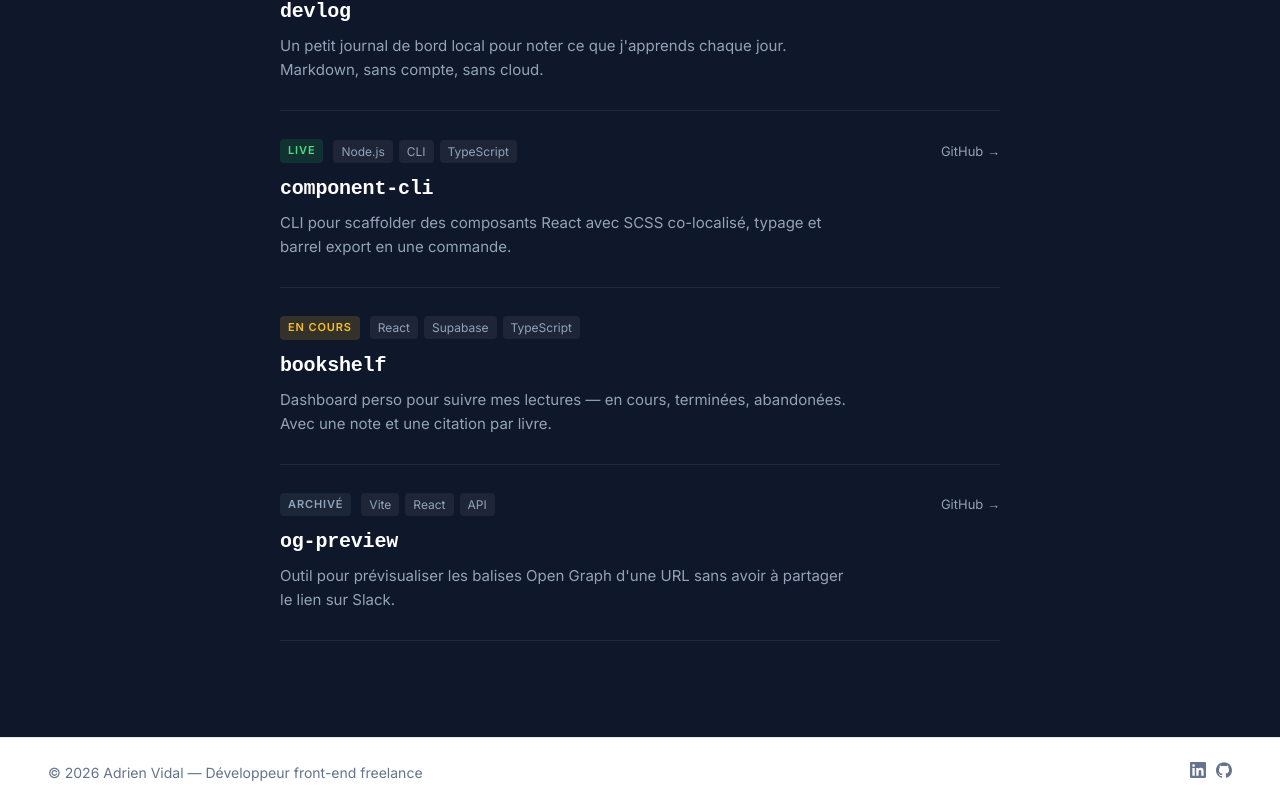
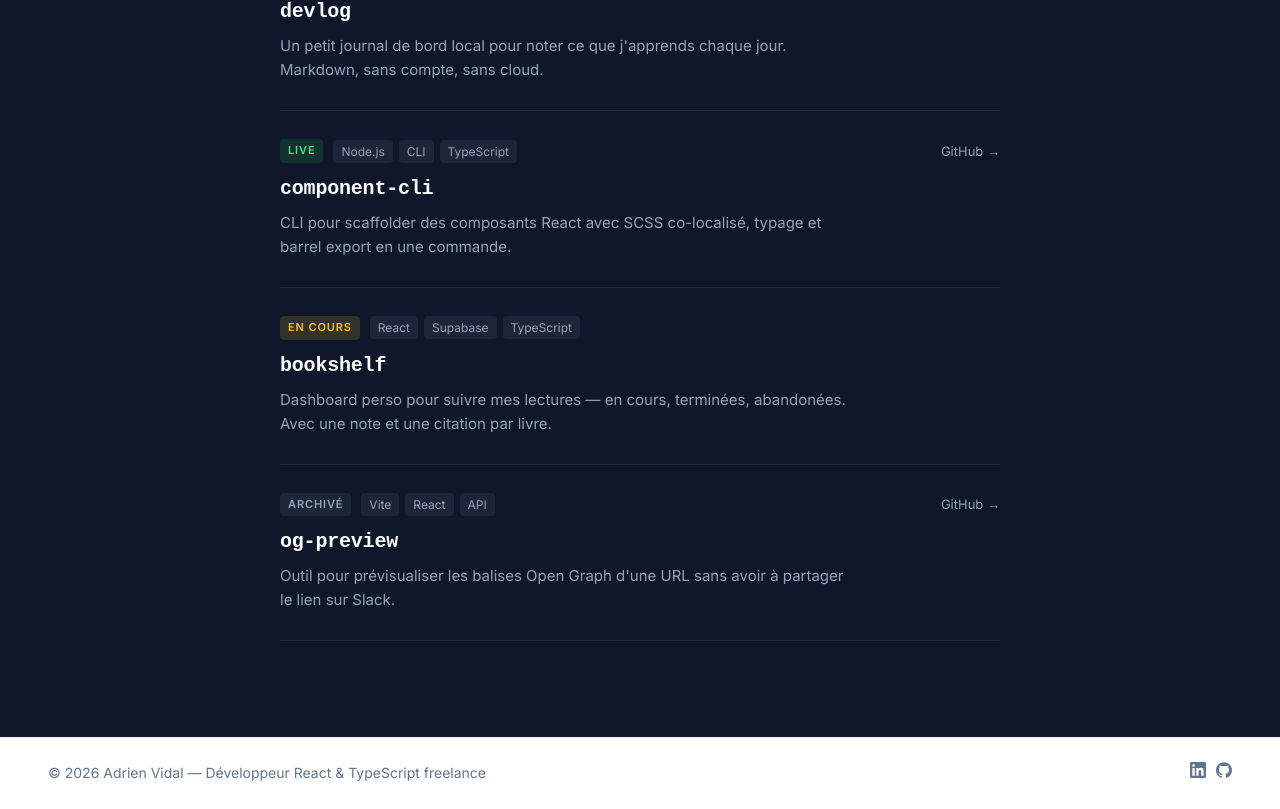
Before and after one commit to adrienvidal/portfolio-2026, a React (Vite) app: page /lab in a window 1280 px wide. Shown: the part 636-1445 px from the top of the page. Built offline with nearby package versions, Linux system fonts and the light colour scheme.

Commit message:
update content

```diff
--- a/src/data/content.tsx
+++ b/src/data/content.tsx
@@ -555,7 +555,7 @@ export const lab = {
 // ─── Footer ──────────────────────────────────────────────────────────────────
 // CHANGEMENT : Retrait du lien "Créez votre site avec Lovable" — signal amateurisme
 export const footer = {
-  left: '© 2026 Adrien Vidal — Développeur front-end freelance',
+  left: '© 2026 Adrien Vidal — Développeur React & TypeScript freelance',
   social: [
     { label: 'LinkedIn', href: 'https://www.linkedin.com/in/adrien-vidal-308b4864/' },
     { label: 'GitHub', href: 'https://github.com/adrienvidal' }
```
